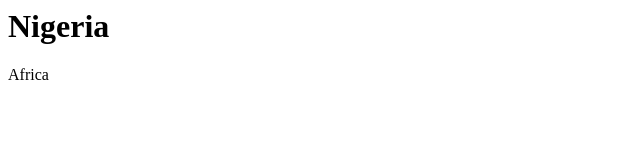
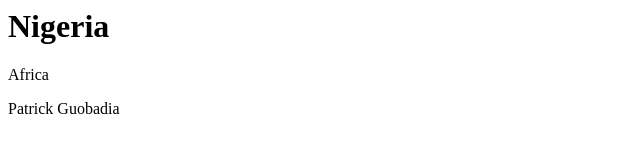
Before and after one commit to Thad-Supersperm/Nigeria, a plain HTML site: page docs/index.html in a window 1280 px wide. Shown: the whole page, without its empty margins (0-640 px from the left). Drawn offline with Linux system fonts and the light colour scheme.

Commit message:
Update index.html

```diff
--- a/docs/index.html
+++ b/docs/index.html
@@ -2,4 +2,5 @@
 <body>
 	<h1>Nigeria</h1>
 	<p>Africa</p>
+	<p>Patrick Guobadia</p>
 </body>
```
